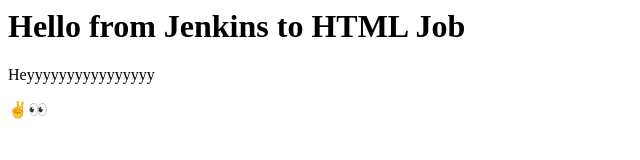
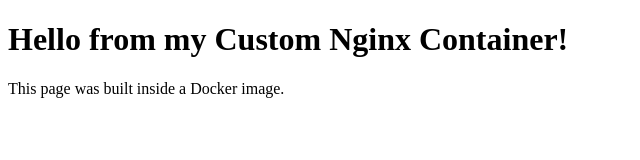
Before and after one commit to aanchalg1007/mydocker, a plain HTML site: page index.html in a window 1280 px wide. Shown: the whole page, without its empty margins (0-640 px from the left). Drawn offline with Linux system fonts and the light colour scheme.

Commit message:
Update index.html

```diff
--- a/index.html
+++ b/index.html
@@ -1,9 +1,10 @@
+<!DOCTYPE html>
 <html>
-  <head>
-    <title>Jenkins HTML Page with Docker</title>
-  </head>
-  <body>
-    <h1>Hello from Jenkins to HTML Job</h1>
-    <p>Heyyyyyyyyyyyyyyyy</p> ✌👀
-  </body>
+<head>
+    <title>My Docker Page</title>
+</head>
+<body>
+    <h1>Hello from my Custom Nginx Container!</h1>
+    <p>This page was built inside a Docker image.</p>
+</body>
 </html>
```
